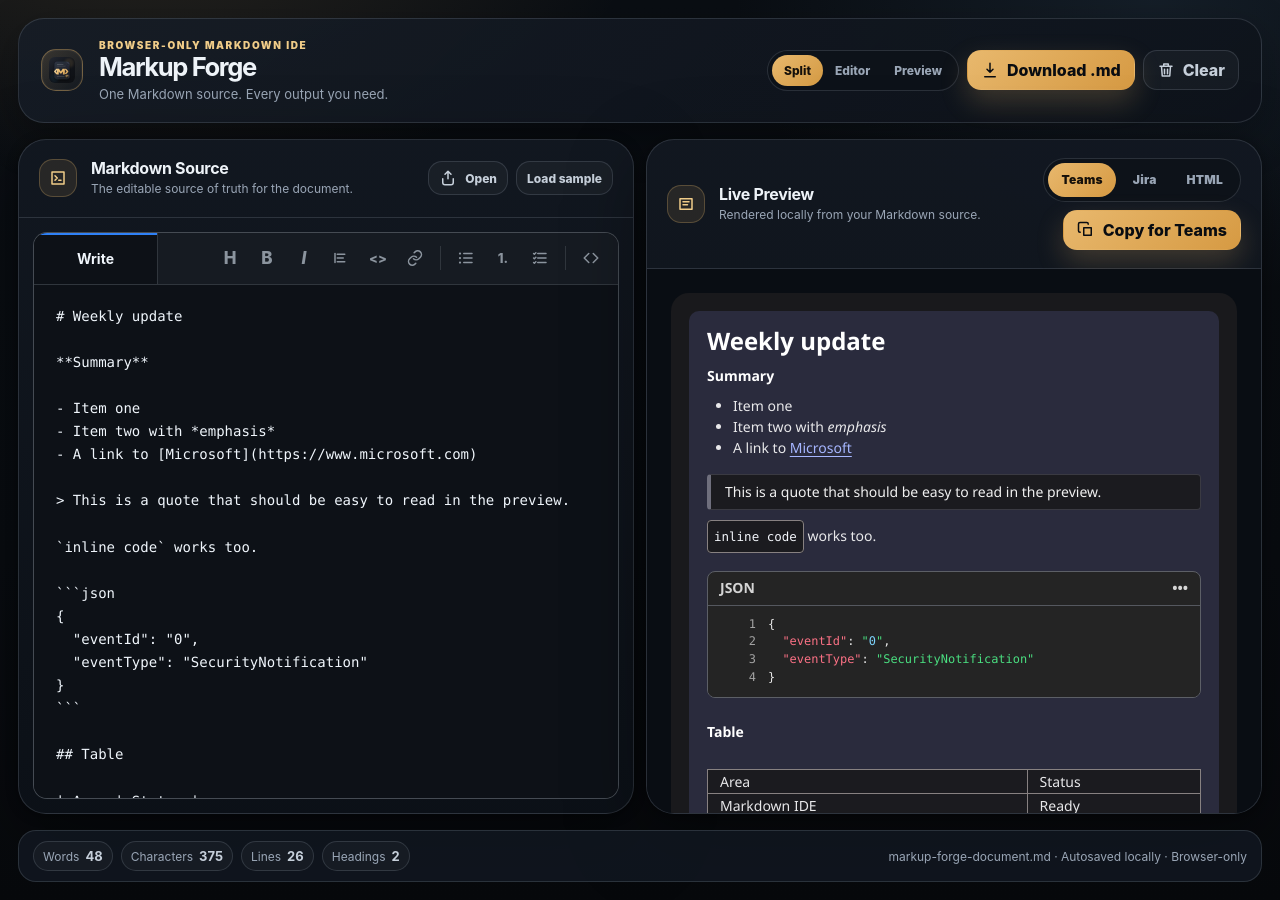
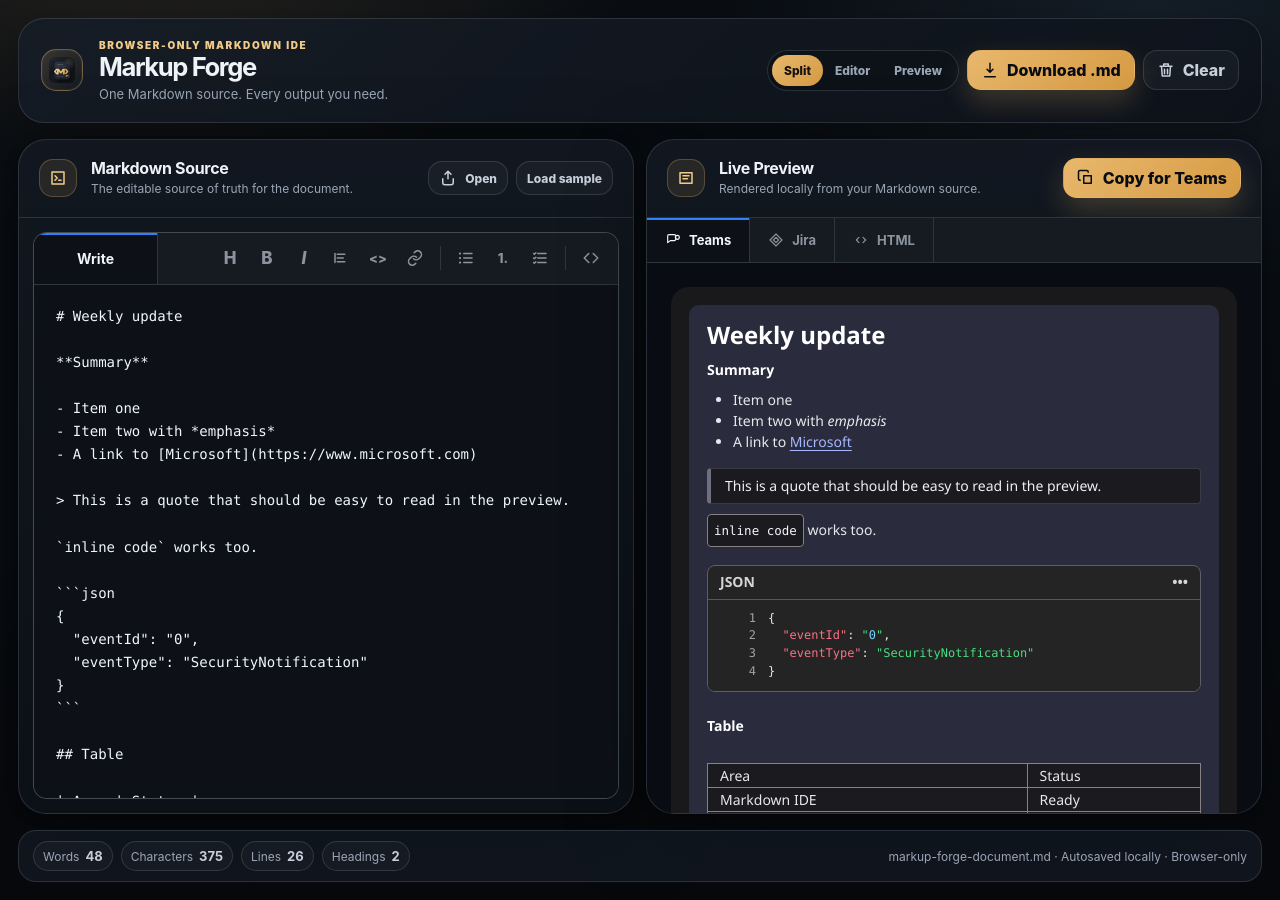
Before and after one commit to osalvador/ReplicaDB, a Jekyll site: the page docs/markdown/converter.html, which Jekyll copies as it is, in a window 1280 px wide. Built offline with Jekyll 4.4.1, drawn with Linux system fonts in a browser that asks for light colours.

Commit message:
Update output tabs UI and bump SW cache
Refactor the output tabs in converter.html: introduce a dedicated .output-tabbar wrapper, convert .output-tabs to a flex layout, add icons (.output-tab-icon), adjust spacing, colors, hover/active styles and typography for a more compact tab bar. Move the tab buttons into the new bar while preserving ARIA roles. Also increment the service worker cache name in sw.js from 'markup-forge-ide-v49' to 'markup-forge-ide-v50' to force asset refresh.

```diff
--- a/docs/markdown/converter.html
+++ b/docs/markdown/converter.html
@@ -584,39 +584,39 @@
     .toast.show { opacity: 1; transform: translateY(0); }
     input[type="file"] { display: none; }
 
+    .output-tabbar {
+      flex: 0 0 auto;
+      display: flex;
+      background: #161b22;
+      border-bottom: 1px solid #30363d;
+      overflow-x: auto;
+      scrollbar-width: thin;
+    }
     .output-tabs {
+      display: flex;
+      align-items: stretch;
+      min-height: 44px;
+    }
+    .output-tab {
       display: inline-flex;
       align-items: center;
-      gap: 4px;
-      padding: 4px;
-      border: 1px solid var(--line);
-      border-radius: 999px;
-      background: #0d1219;
+      gap: 8px;
+      border: 0;
+      border-right: 1px solid #30363d;
+      padding: 0 18px;
+      background: transparent;
+      color: #8b949e;
+      font-weight: 700;
+      font-size: 13px;
+      white-space: nowrap;
+      cursor: pointer;
     }
-    .output-tab {
-      border: 0;
-      border-radius: 999px;
-      min-height: 34px;
-      padding: 7px 13px;
-      background: transparent;
-      color: var(--muted);
-      font-size: 12px;
-      font-weight: 900;
-      letter-spacing: .02em;
-    }
+    .output-tab:hover { color: #c9d1d9; }
+    .output-tab-icon { width: 16px; height: 16px; flex: 0 0 auto; }
     .output-tab.active {
-      color: var(--accent-ink);
-      background: linear-gradient(135deg, var(--accent), #d69a43);
-    }
-    .output-profile-select {
-      min-height: 38px;
-      max-width: 210px;
-      border-radius: 999px;
-      border: 1px solid var(--line);
-      background: #0d1219;
-      color: var(--soft);
-      font: 800 12px/1 var(--font-ui);
-      padding: 0 34px 0 12px;
+      color: #f0f6fc;
+      background: #0d1117;
+      box-shadow: inset 0 2px 0 #2f81f7;
     }
     .preview-panel .panel-actions { flex-wrap: wrap; }
     .preview-output-code {
@@ -843,14 +843,25 @@
             </div>
           </div>
           <div class="panel-actions">
-            <div class="output-tabs" role="tablist" aria-label="Output format tabs">
-              <button class="output-tab active" type="button" role="tab" aria-selected="true" data-output-format="teams">Teams</button>
-              <button class="output-tab" type="button" role="tab" aria-selected="false" data-output-format="jira">Jira</button>
-              <button class="output-tab" type="button" role="tab" aria-selected="false" data-output-format="html">HTML</button>
-            </div>
             <button id="copyBtn" class="btn primary" type="button">
               <svg class="icon" viewBox="0 0 24 24" fill="none" aria-hidden="true"><path d="M9 9h10v10H9zM5 15H4a2 2 0 0 1-2-2V4a2 2 0 0 1 2-2h9a2 2 0 0 1 2 2v1" stroke="currentColor" stroke-width="2" stroke-linejoin="round"/></svg>
               <span id="copyBtnLabel">Copy Markdown</span>
+            </button>
+          </div>
+        </div>
+        <div class="output-tabbar">
+          <div class="output-tabs" role="tablist" aria-label="Output format tabs">
+            <button class="output-tab active" type="button" role="tab" aria-selected="true" data-output-format="teams">
+              <svg class="output-tab-icon" viewBox="0 0 24 24" fill="none" aria-hidden="true"><path d="M4 6a2 2 0 0 1 2-2h8a2 2 0 0 1 2 2v5a2 2 0 0 1-2 2H8l-4 3z" stroke="currentColor" stroke-width="1.7" stroke-linejoin="round"/><circle cx="18.5" cy="8" r="3" stroke="currentColor" stroke-width="1.7"/></svg>
+              <span>Teams</span>
+            </button>
+            <button class="output-tab" type="button" role="tab" aria-selected="false" data-output-format="jira">
+              <svg class="output-tab-icon" viewBox="0 0 24 24" fill="none" aria-hidden="true"><path d="M12 3 21 12 12 21 3 12z" stroke="currentColor" stroke-width="1.7" stroke-linejoin="round"/><path d="M12 8 16 12 12 16 8 12z" stroke="currentColor" stroke-width="1.7" stroke-linejoin="round"/></svg>
+              <span>Jira</span>
+            </button>
+            <button class="output-tab" type="button" role="tab" aria-selected="false" data-output-format="html">
+              <svg class="output-tab-icon" viewBox="0 0 24 24" fill="none" aria-hidden="true"><path d="m9 8-4 4 4 4M15 8l4 4-4 4" stroke="currentColor" stroke-width="1.7" stroke-linecap="round" stroke-linejoin="round"/></svg>
+              <span>HTML</span>
             </button>
           </div>
         </div>
--- a/docs/markdown/sw.js
+++ b/docs/markdown/sw.js
@@ -1,4 +1,4 @@
-const CACHE_NAME = 'markup-forge-ide-v49';
+const CACHE_NAME = 'markup-forge-ide-v50';
 const ASSETS = [
   './converter.html',
   './converter-core.js',
```
